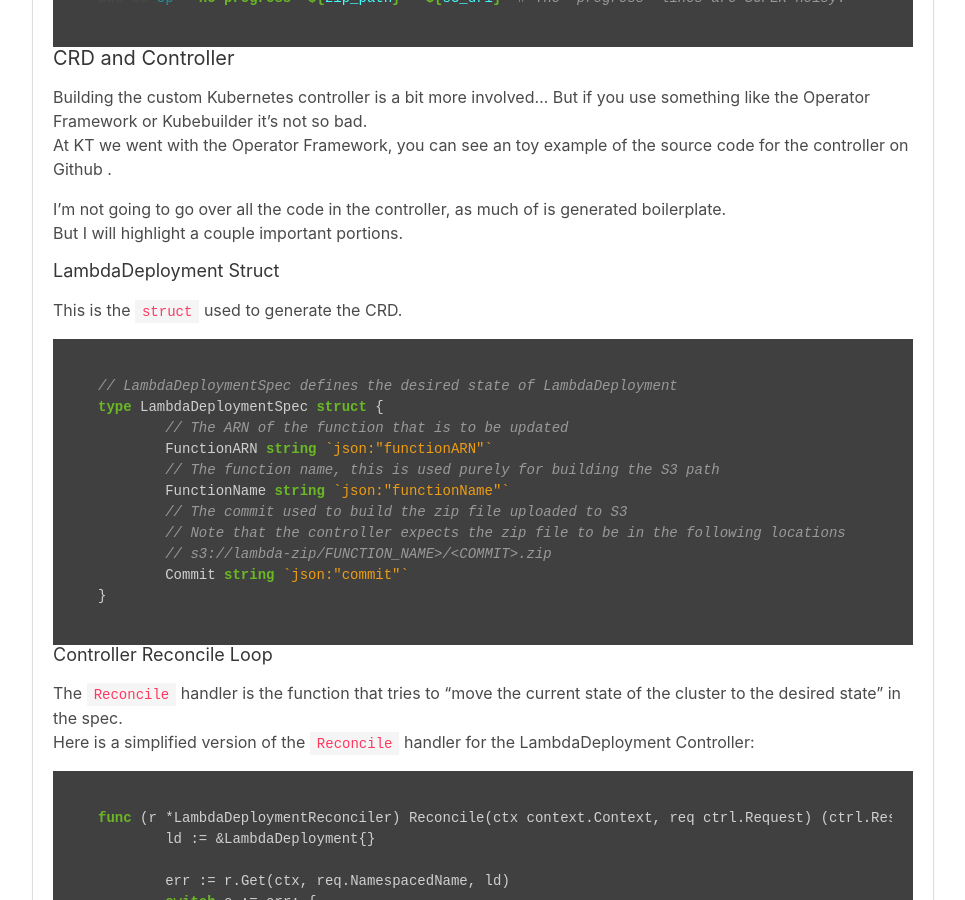
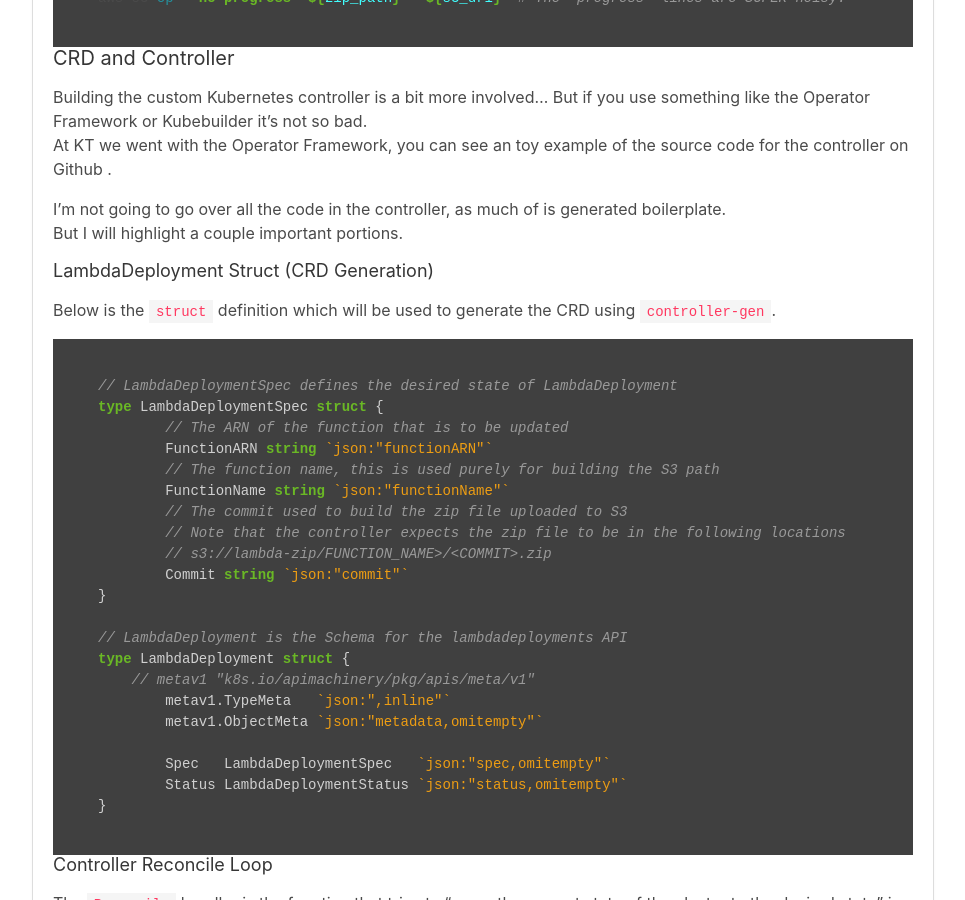
Before and after one commit to arashout/arashout.site, a Jekyll site: the page built from _posts/2021-05-20-declarative-lambda-deployments-k8s.md, in a window 1280 px wide and 900 px high, scrolled down 2989 px. Shown: the whole window, without its empty margins (157-1122 px from the left). Built offline with Jekyll 4.4.1, drawn with Linux system fonts in a browser that asks for light colours; nearby versions of some CDN libraries.

Commit message:
Add actual Lambda Deployment struct

````diff
--- a/_posts/2021-05-20-declarative-lambda-deployments-k8s.md
+++ b/_posts/2021-05-20-declarative-lambda-deployments-k8s.md
@@ -82,8 +82,8 @@ At KT we went with the Operator Framework, you can see an toy example of the sou
 
 I'm not going to go over all the code in the controller, as much of is generated boilerplate.
 But I will highlight a couple important portions.
-##### LambdaDeployment Struct
-This is the `struct` used to generate the CRD.
+##### LambdaDeployment Struct (CRD Generation)
+Below is the `struct` definition which will be used to generate the CRD using [`controller-gen`]().
 ```go
 // LambdaDeploymentSpec defines the desired state of LambdaDeployment
 type LambdaDeploymentSpec struct {
@@ -95,6 +95,16 @@ type LambdaDeploymentSpec struct {
 	// Note that the controller expects the zip file to be in the following locations
 	// s3://lambda-zip/FUNCTION_NAME>/<COMMIT>.zip
 	Commit string `json:"commit"`
+}
+
+// LambdaDeployment is the Schema for the lambdadeployments API
+type LambdaDeployment struct {
+    // metav1 "k8s.io/apimachinery/pkg/apis/meta/v1"
+	metav1.TypeMeta   `json:",inline"`
+	metav1.ObjectMeta `json:"metadata,omitempty"`
+
+	Spec   LambdaDeploymentSpec   `json:"spec,omitempty"`
+	Status LambdaDeploymentStatus `json:"status,omitempty"`
 }
 ```
 
````
